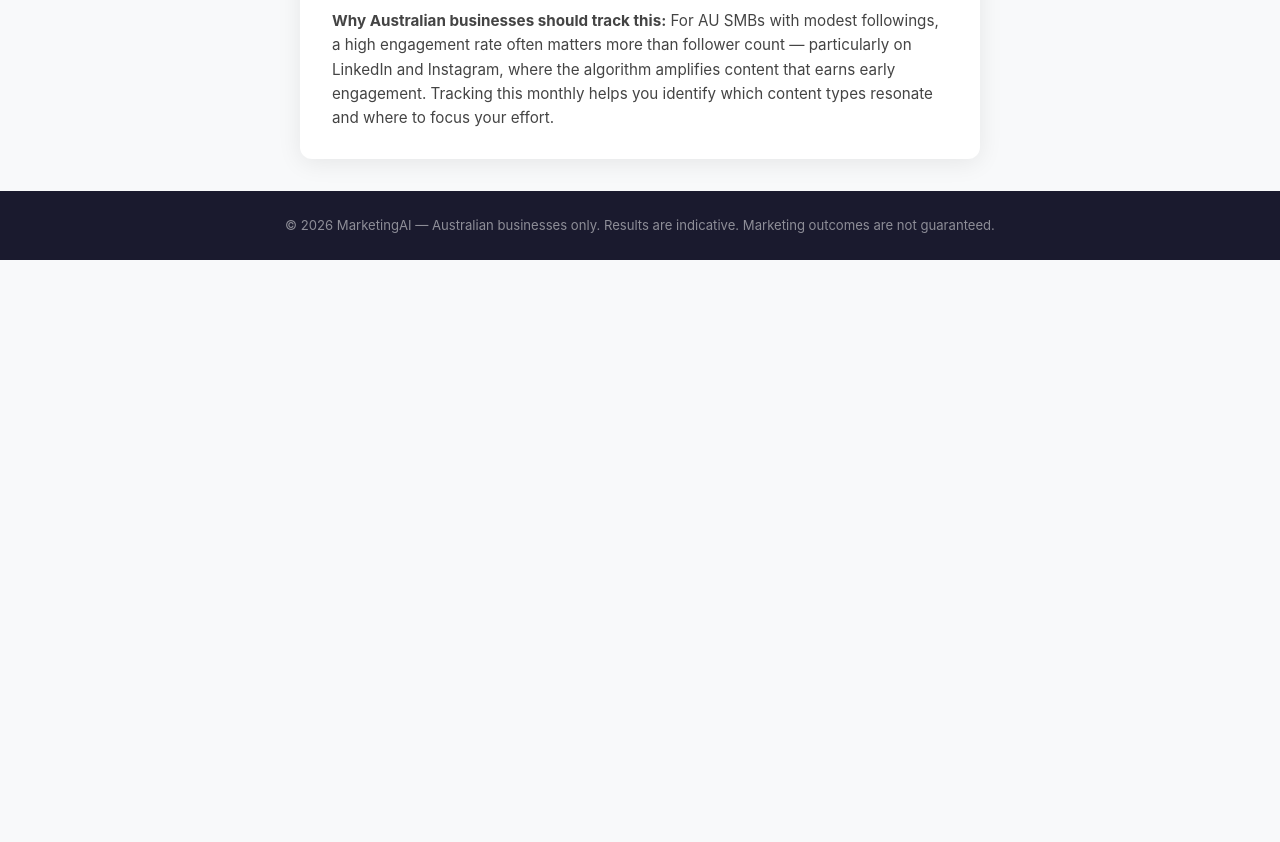
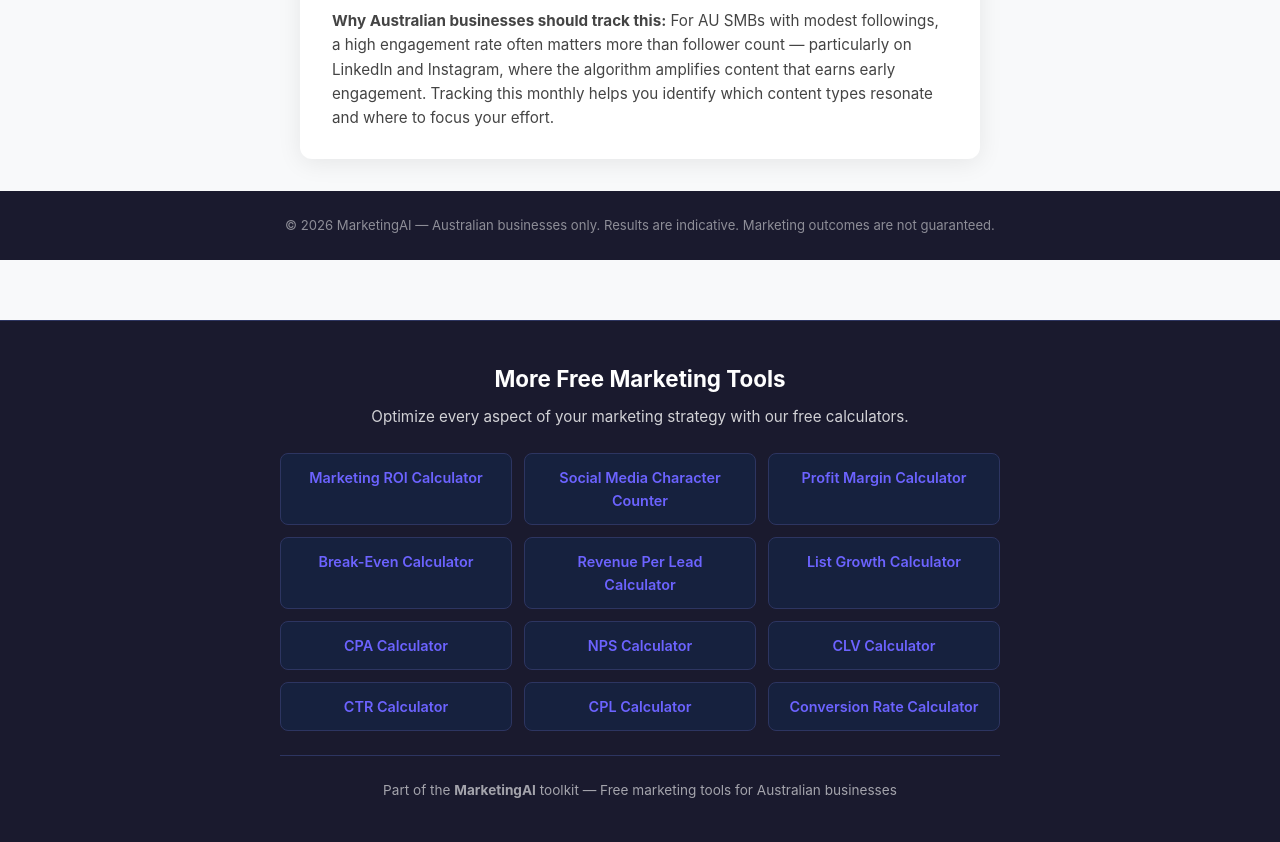
Before and after one commit to getmarketingai-byte/marketingai-engagement-rate-calculator, a plain HTML site: page index.html in a window 1280 px wide. Shown: the part 3265-4107 px from the top of the page. Before the commit the page ends 3525 px from the top, so only its background shows below. Drawn offline with Linux system fonts and the light colour scheme; a script that the page names is missing.

Commit message:
feat: add cross-links to all calculator tools for SEO internal linking
Co-Authored-By: Paperclip <noreply@paperclip.ing>

```diff
--- a/index.html
+++ b/index.html
@@ -724,5 +724,50 @@
   }
 </script>
 
+
+  <!-- Inter-Tool Navigation Footer -->
+  <footer class="tools-footer">
+    <div class="footer-container">
+      <div class="footer-section">
+        <h3>More Free Marketing Tools</h3>
+        <p>Optimize every aspect of your marketing strategy with our free calculators.</p>
+      </div>
+      <div class="footer-links">
+        <a href="https://roi-calculator-swart-one.vercel.app/">Marketing ROI Calculator</a>
+        <a href="https://character-counter-phi-nine.vercel.app/">Social Media Character Counter</a>
+        <a href="https://profit-margin-calculator-three.vercel.app/">Profit Margin Calculator</a>
+        <a href="https://break-even-calculator-flax.vercel.app/">Break-Even Calculator</a>
+        <a href="https://revenue-per-lead.vercel.app/">Revenue Per Lead Calculator</a>
+        <a href="https://list-growth-calculator.vercel.app/">List Growth Calculator</a>
+        <a href="https://cpa-calculator.vercel.app/">CPA Calculator</a>
+        <a href="https://nps-calculator-eight.vercel.app/">NPS Calculator</a>
+        <a href="https://clv-calculator-vert.vercel.app/">CLV Calculator</a>
+        <a href="https://ctr-calculator.vercel.app/">CTR Calculator</a>
+        <a href="https://cpl-calculator-hazel.vercel.app/">CPL Calculator</a>
+        <a href="https://conversion-rate-calculator-nu.vercel.app/">Conversion Rate Calculator</a>
+      </div>
+      <div class="footer-divider"></div>
+      <div class="footer-bottom">
+        <p class="footer-credit">Part of the <strong>MarketingAI</strong> toolkit — Free marketing tools for Australian businesses</p>
+      </div>
+    </div>
+  </footer>
+  <style>
+    .tools-footer { background: #1a1a2e; color: #fff; padding: 40px 24px; margin-top: 60px; border-top: 1px solid #2d3561; }
+    .footer-container { max-width: 720px; margin: 0 auto; }
+    .footer-section h3 { font-size: 1.4rem; font-weight: 700; margin-bottom: 8px; color: #fff; }
+    .footer-section p { opacity: 0.8; margin-bottom: 24px; font-size: 0.95rem; }
+    .footer-links { display: grid; grid-template-columns: repeat(auto-fit, minmax(200px, 1fr)); gap: 12px; margin-bottom: 24px; }
+    .footer-links a { display: block; padding: 12px 16px; background: #16213e; border: 1px solid #2d3561; border-radius: 8px; color: #6c63ff; text-decoration: none; font-weight: 600; font-size: 0.9rem; transition: all 0.2s ease; text-align: center; }
+    .footer-links a:hover { background: #0f3460; border-color: #6c63ff; color: #fff; transform: translateY(-2px); }
+    .footer-divider { height: 1px; background: #2d3561; margin: 24px 0; }
+    .footer-bottom { text-align: center; }
+    .footer-credit { opacity: 0.6; font-size: 0.85rem; }
+    @media (max-width: 640px) {
+      .tools-footer { padding: 24px 16px; margin-top: 40px; }
+      .footer-section h3 { font-size: 1.2rem; }
+      .footer-links { grid-template-columns: 1fr 1fr; }
+    }
+  </style>
 </body>
 </html>
```
